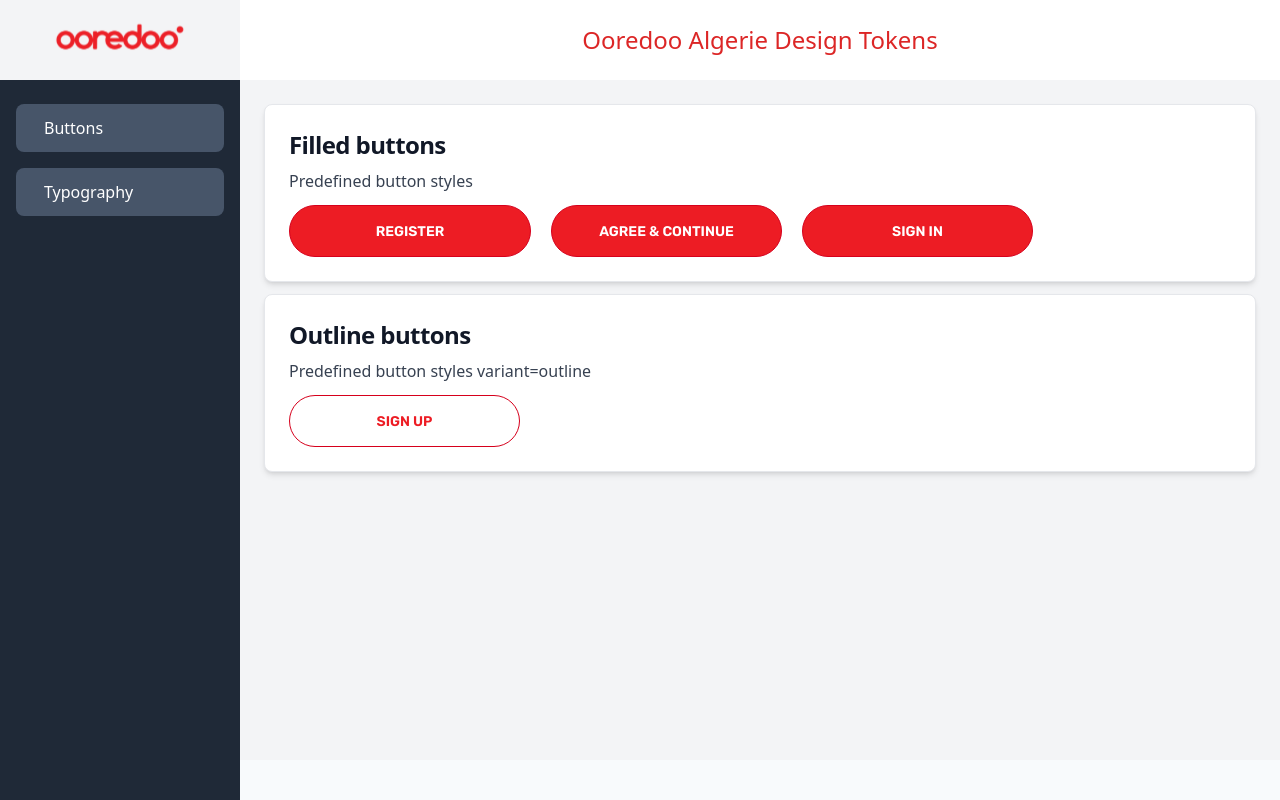
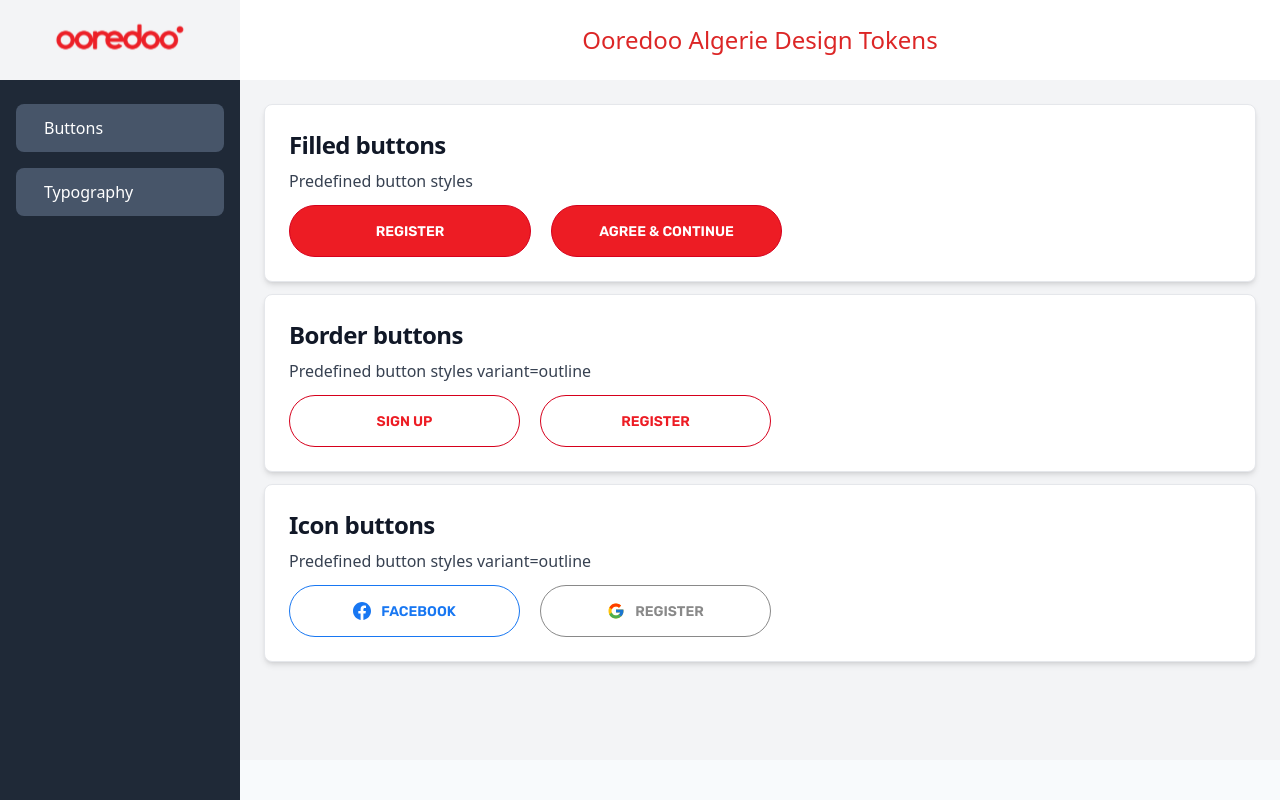
Before and after one commit to Malith-ra/Ooredoo-Algerie-nextjs, a Next.js app: page /button in a window 1280 px wide. Built offline with nearby package versions, Linux system fonts and the light colour scheme.

Commit message:
Icon buttons

```diff
--- /dev/null
+++ b/assets/Icons.tsx
@@ -0,0 +1,56 @@
+// Common icon props
+interface IconProps {
+  size?: number | string;
+  color?: string;
+}
+
+// Facebook Icon
+export const FacebookIcon = ({
+  size = 18,
+  color = 'currentColor',
+}: IconProps) => (
+  <svg
+    height={size}
+    width={size}
+    fill="none"
+    viewBox="0 0 18 18"
+    xmlns="http://www.w3.org/2000/svg"
+    style={{ marginRight: '10px' }}
+  >
+    <path
+      d="M18 9.00001C18 4.02944 13.9706 0 9.00001 0C4.02943 0 0 4.02944 0 9.00001C0 13.4922 3.29117 17.2155 7.59375 17.8907V11.6016H5.3086V9.00001H7.59375V7.0172C7.59375 4.76156 8.93738 3.51563 10.9932 3.51563C11.9779 3.51563 13.0078 3.69141 13.0078 3.69141V5.90625H11.8729C10.7549 5.90625 10.4063 6.60001 10.4063 7.31176V9.00001H12.9024L12.5033 11.6016H10.4062V17.8907C14.7088 17.2155 18 13.4922 18 9.00001Z"
+      fill={color}
+    />
+  </svg>
+);
+
+// Google Icon
+export const GoogleIcon = ({
+  size = 18,
+  color = 'currentColor',
+}: IconProps) => (
+  <svg
+    xmlns="http://www.w3.org/2000/svg"
+    viewBox="0 0 48 48"
+    width={size}
+    height={size}
+    style={{ marginRight: '10px' }}
+  >
+    <path
+      fill="#FFC107"
+      d="M43.611,20.083H42V20H24v8h11.303c-1.649,4.657-6.08,8-11.303,8c-6.627,0-12-5.373-12-12c0-6.627,5.373-12,12-12c3.059,0,5.842,1.154,7.961,3.039l5.657-5.657C34.046,6.053,29.268,4,24,4C12.955,4,4,12.955,4,24c0,11.045,8.955,20,20,20c11.045,0,20-8.955,20-20C44,22.659,43.862,21.35,43.611,20.083z"
+    />
+    <path
+      fill="#FF3D00"
+      d="M6.306,14.691l6.571,4.819C14.655,15.108,18.961,12,24,12c3.059,0,5.842,1.154,7.961,3.039l5.657-5.657C34.046,6.053,29.268,4,24,4C16.318,4,9.656,8.337,6.306,14.691z"
+    />
+    <path
+      fill="#4CAF50"
+      d="M24,44c5.166,0,9.86-1.977,13.409-5.192l-6.19-5.238C29.211,35.091,26.715,36,24,36c-5.202,0-9.619-3.317-11.283-7.946l-6.522,5.025C9.505,39.556,16.227,44,24,44z"
+    />
+    <path
+      fill="#1976D2"
+      d="M43.611,20.083H42V20H24v8h11.303c-0.792,2.237-2.231,4.166-4.087,5.571c0.001-0.001,0.002-0.001,0.003-0.002l6.19,5.238C36.971,39.205,44,34,44,24C44,22.659,43.862,21.35,43.611,20.083z"
+    />
+  </svg>
+);
--- a/components/buttons/Button.tsx
+++ b/components/buttons/Button.tsx
@@ -9,6 +9,7 @@
   height: string;
   size: string;
   className: string;
+  icon?: React.ReactElement;
 }
 
 const Button = ({
@@ -17,6 +18,7 @@
   children,
   size,
   className,
+  icon,
   ...props
 }: ButtonProps) => {
   let style = useMemo(
@@ -30,6 +32,7 @@
 
   return (
     <button {...props} style={style} className={className}>
+      {icon}
       {children}
     </button>
   );
--- a/components/buttons/ButtonFilled.tsx
+++ b/components/buttons/ButtonFilled.tsx
@@ -25,17 +25,6 @@
           AGREE & CONTINUE
         </Button>
       </div>
-
-      <div className="mr-5">
-        <Button
-          className="rounded-4xl border-[0.8px] border-cherry-200 text-white bg-cherry-100 hover:opacity-80 font-rubik leading-[17px] font-semibold not-italic"
-          width="231px"
-          height="52px"
-          size="14px"
-        >
-          SIGN IN
-        </Button>
-      </div>
     </div>
   );
 };
--- /dev/null
+++ b/components/buttons/ButtonIcon.tsx
@@ -0,0 +1,34 @@
+import React from 'react';
+import Button from './Button';
+import { FacebookIcon, GoogleIcon } from '../../assets/Icons';
+
+const ButtonIcon = () => {
+  return (
+    <div className="flex">
+      <div className="mr-5">
+        <Button
+          className="rounded-4xl border-[0.8px] border-source-fb text-source-fb hover:opacity-80 font-rubik leading-[17px] font-semibold not-italic flex justify-center place-items-center"
+          width="231px"
+          height="52px"
+          size="14px"
+          icon={<FacebookIcon />}
+        >
+          FACEBOOK
+        </Button>
+      </div>
+      <div className="mr-5">
+        <Button
+          className="rounded-4xl border-[0.8px] border-source-google text-source-google hover:opacity-80 font-rubik leading-[17px] font-semibold not-italic flex justify-center place-items-center"
+          width="231px"
+          height="52px"
+          size="14px"
+          icon={<GoogleIcon />}
+        >
+          REGISTER
+        </Button>
+      </div>
+    </div>
+  );
+};
+
+export default ButtonIcon;
--- a/components/buttons/ButtonOutline.tsx
+++ b/components/buttons/ButtonOutline.tsx
@@ -14,6 +14,16 @@
           SIGN UP
         </Button>
       </div>
+      <div className="mr-5">
+        <Button
+          className="rounded-4xl border-[0.8px] border-cherry-200 text-cherry-100 hover:opacity-80 font-rubik leading-[17px] font-semibold not-italic"
+          width="231px"
+          height="52px"
+          size="14px"
+        >
+          REGISTER
+        </Button>
+      </div>
     </div>
   );
 };
--- a/components/buttons/index.tsx
+++ b/components/buttons/index.tsx
@@ -1,5 +1,6 @@
 import React from 'react';
 import ButtonFilled from './ButtonFilled';
+import ButtonIcon from './ButtonIcon';
 import ButtonOutline from './ButtonOutline';
 
 const index = () => {
@@ -19,7 +20,7 @@
       <div className="p-6 mt-3 bg-white rounded-lg border border-gray-200 shadow-md dark:bg-gray-800 dark:border-gray-700">
         <a href="#">
           <h5 className="mb-2 text-2xl font-bold tracking-tight text-gray-900 dark:text-white">
-            Outline buttons
+            Border buttons
           </h5>
         </a>
         <p className="mb-3 font-normal text-gray-700 dark:text-gray-400">
@@ -27,6 +28,17 @@
         </p>
         <ButtonOutline />
       </div>
+      <div className="p-6 mt-3 bg-white rounded-lg border border-gray-200 shadow-md dark:bg-gray-800 dark:border-gray-700">
+        <a href="#">
+          <h5 className="mb-2 text-2xl font-bold tracking-tight text-gray-900 dark:text-white">
+            Icon buttons
+          </h5>
+        </a>
+        <p className="mb-3 font-normal text-gray-700 dark:text-gray-400">
+          Predefined button styles variant=outline
+        </p>
+        <ButtonIcon />
+      </div>
     </>
   );
 };
--- a/tailwind.config.js
+++ b/tailwind.config.js
@@ -16,6 +16,10 @@
         cherry: {
           100: '#ED1C24',
           200: '#D6001C',
+        },
+        source: {
+          fb: '#1877F2',
+          google: '#898989',
         },
         // ...
       },
```
